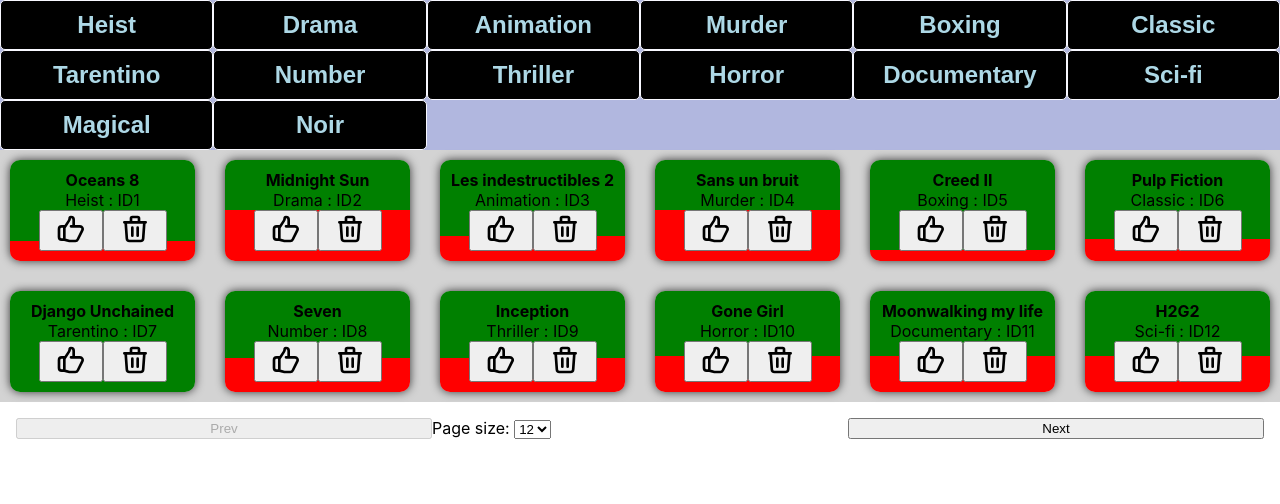
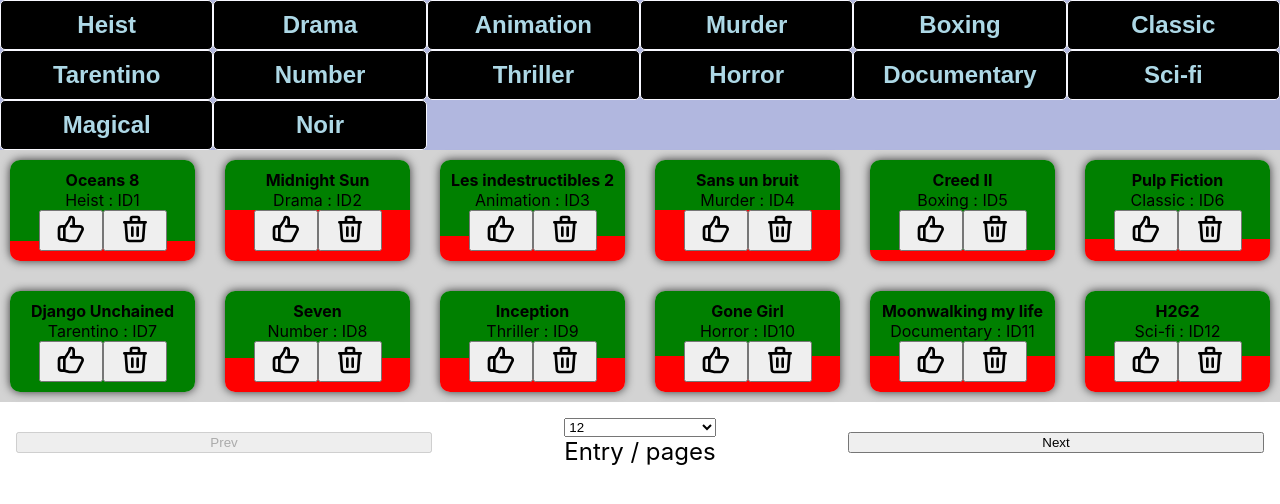
Before and after one commit to hezirel/takehome_particeep, a React (Create React App) app: page / in a window 1280 px wide. Shown: the top 504 px of the page. Built offline with nearby package versions, Linux system fonts and the light colour scheme.

Commit message:
CSS on page controls

```diff
--- a/src/components/controls/Controls.js
+++ b/src/components/controls/Controls.js
@@ -25,7 +25,6 @@
 		<div className="pageControls">
 			<button disabled={activePage <= 0} onClick={() => dispatch(setPage(activePage-1))}>Prev</button>
 			<span>
-				<label>Page size: </label>
 				<select
 					name="pageSize"
 					id="pageSize"
@@ -39,6 +38,7 @@
 					<option value={8}>8</option>
 					<option value={12}>12</option>
 				</select>
+				<label>Entry / pages</label>
 			</span>
 			<button disabled={activePage >= pages-1} onClick={() => dispatch(setPage(activePage+1))}>Next</button>
 		</div>
--- a/src/components/movies/Movies.css
+++ b/src/components/movies/Movies.css
@@ -48,3 +48,11 @@
     align-items: center;
     padding: 1rem;
 }
+
+.pageControls span {
+    display: grid;
+    font-size: 1.5rem;
+    justify-content: center;
+    align-items: center;
+
+}
```
